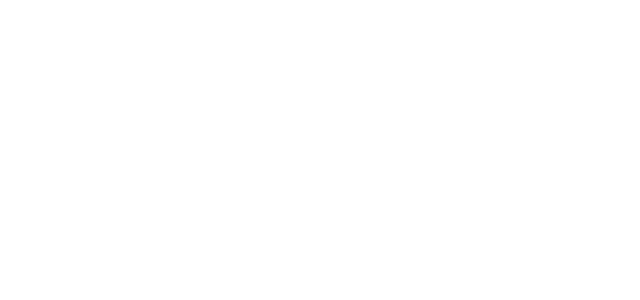
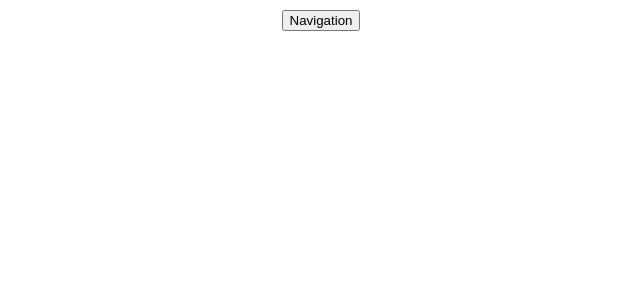
Before and after one commit to barbaroreyes/react-porta-flex, a React (Create React App) app: page /navigation in a window 1280 px wide. Shown: the top 300 px of the page, without its empty margins (319-959 px from the left). Built offline with nearby package versions, Linux system fonts and the light colour scheme.

Commit message:
adde-modal-css

```diff
--- a/src/App.css
+++ b/src/App.css
@@ -32,6 +32,7 @@
   }
   .Nav{
 
+      display: flex;
     justify-content:center;
     flex-direction:column;
     align-items:center;
--- a/src/App.js
+++ b/src/App.js
@@ -2,6 +2,7 @@
 import {Switch,Route} from 'react-router-dom'
 import HomePage from './components/HomePage';
 import './App.css';
+import Navigation from './components/Navigation';
 
 function App() {
   return (
@@ -9,8 +10,10 @@
      <Switch>
        <Route exact path='/'>
          <HomePage/>
+       </Route >
+       <Route exact path='/navigation'>
+       <Navigation/>
        </Route>
-       <Route></Route>
        <Route></Route>
        <Route></Route>
      </Switch>
--- a/src/components/Navigation.js
+++ b/src/components/Navigation.js
@@ -5,7 +5,7 @@
     const [modalOpen,setModalOpen] = useState(false)
   return (
     <div className = 'Nav'>
-        <button onClick ={()=> setModalOpen(true)}>open</button>
+        <button onClick ={()=> setModalOpen(true)}>Navigation</button>
         <Modal isOpen={modalOpen}>
         <Link to ='/'>Home</Link>
      <Link to ='/'>About</Link>
```
